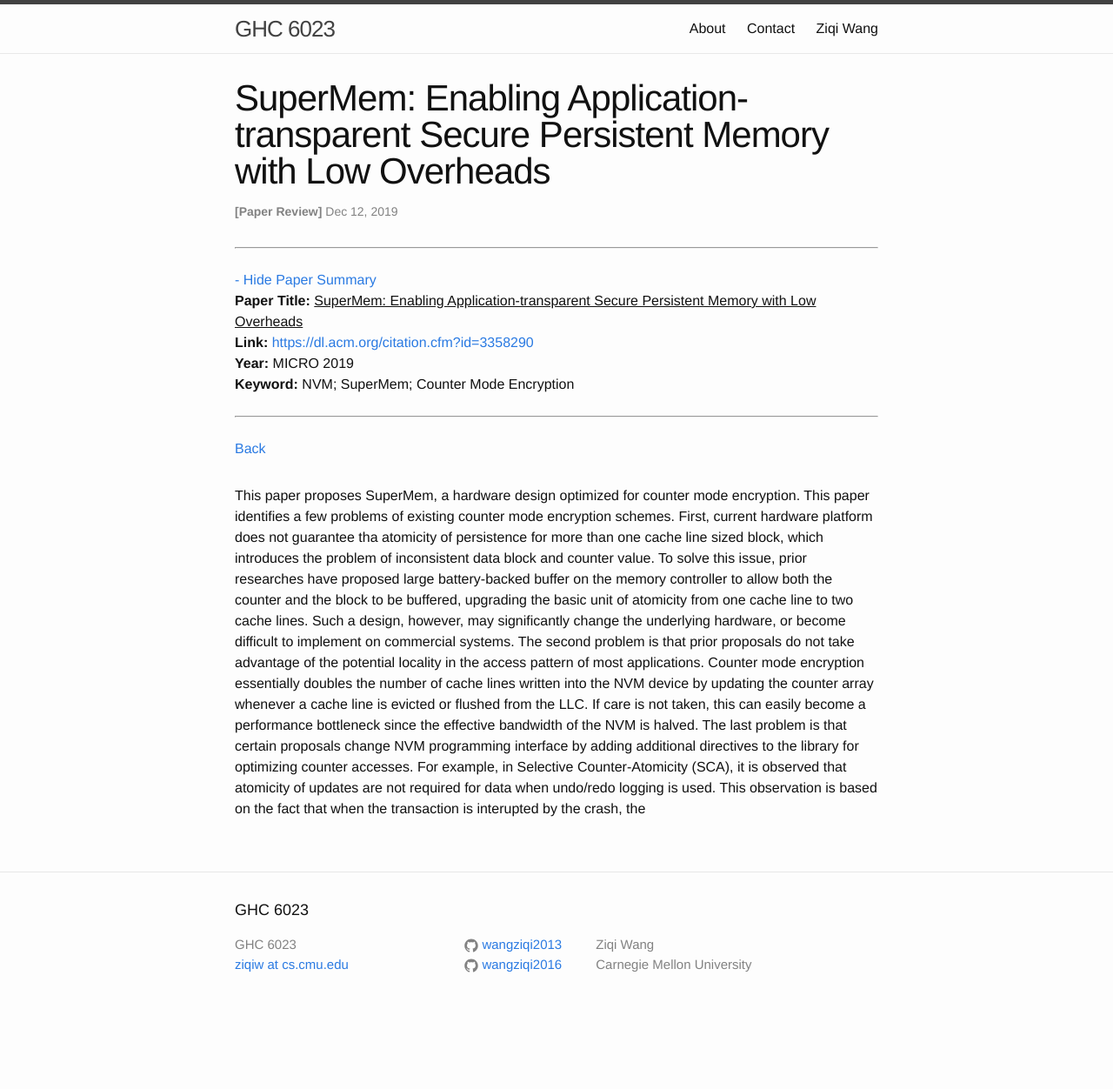
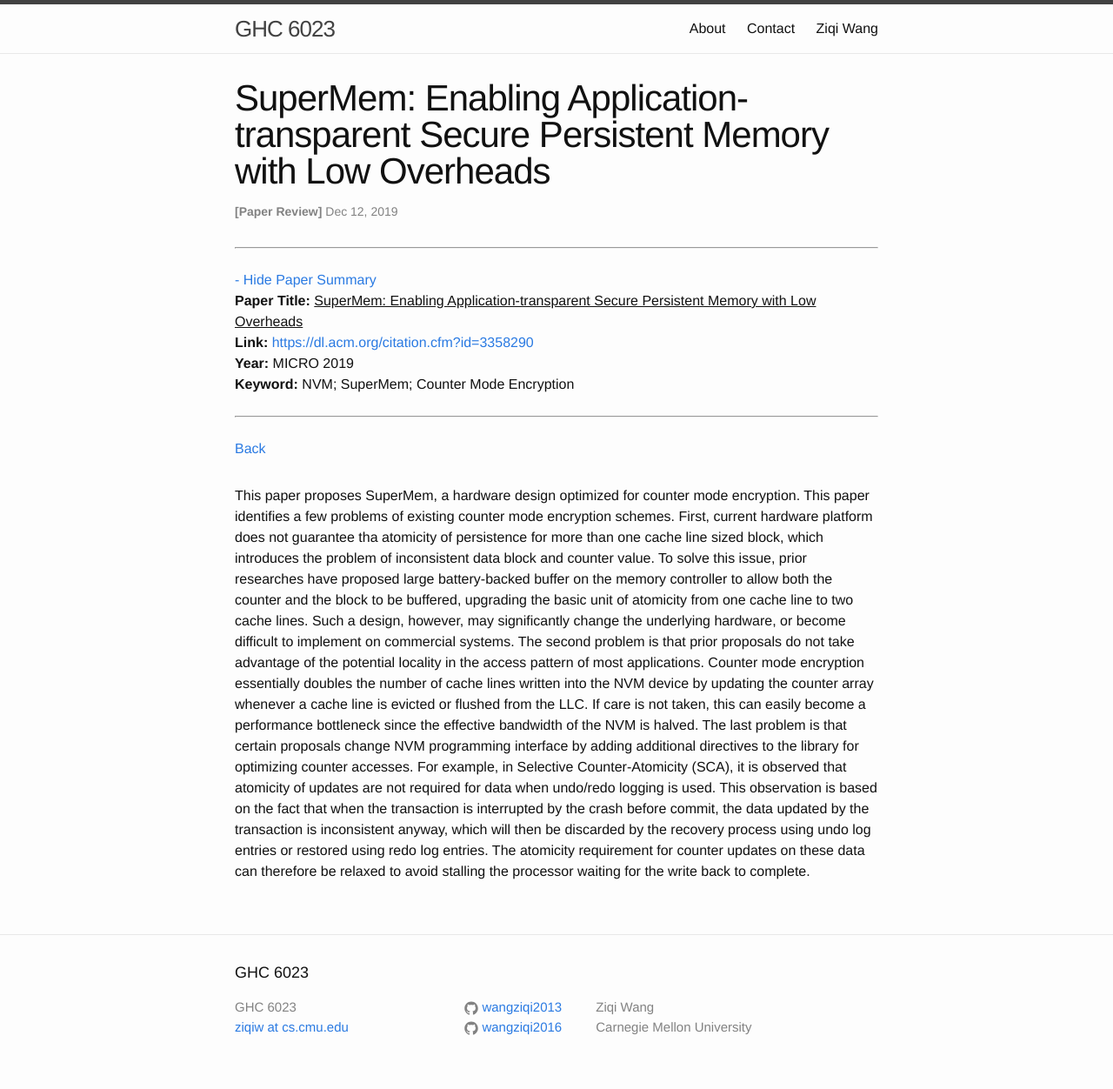
Before and after one commit to wangziqi2013/wangziqi2013.github.io, a Jekyll site: the page built from _posts/2019-12-12-supermem.markdown, in a window 1280 px wide. Shown: the whole page at 87% size. Built offline with Jekyll 4.4.1, drawn with Linux system fonts in a browser that asks for light colours; before the commit the page ends 1180 px from its top, so only the background shows below that.

Commit message:
Adding SCA

```diff
--- a/_posts/2019-12-12-supermem.markdown
+++ b/_posts/2019-12-12-supermem.markdown
@@ -25,4 +25,7 @@ the counter array whenever a cache line is evicted or flushed from the LLC. If c
 a performance bottleneck since the effective bandwidth of the NVM is halved. The last problem is that certain proposals
 change NVM programming interface by adding additional directives to the library for optimizing counter accesses. For example,
 in Selective Counter-Atomicity (SCA), it is observed that atomicity of updates are not required for data when undo/redo logging
-is used. This observation is based on the fact that when the transaction is interupted by the crash, the
+is used. This observation is based on the fact that when the transaction is interrupted by the crash before commit, the
+data updated by the transaction is inconsistent anyway, which will then be discarded by the recovery process using undo
+log entries or restored using redo log entries. The atomicity requirement for counter updates on these data can therefore
+be relaxed to avoid stalling the processor waiting for the write back to complete.
```
